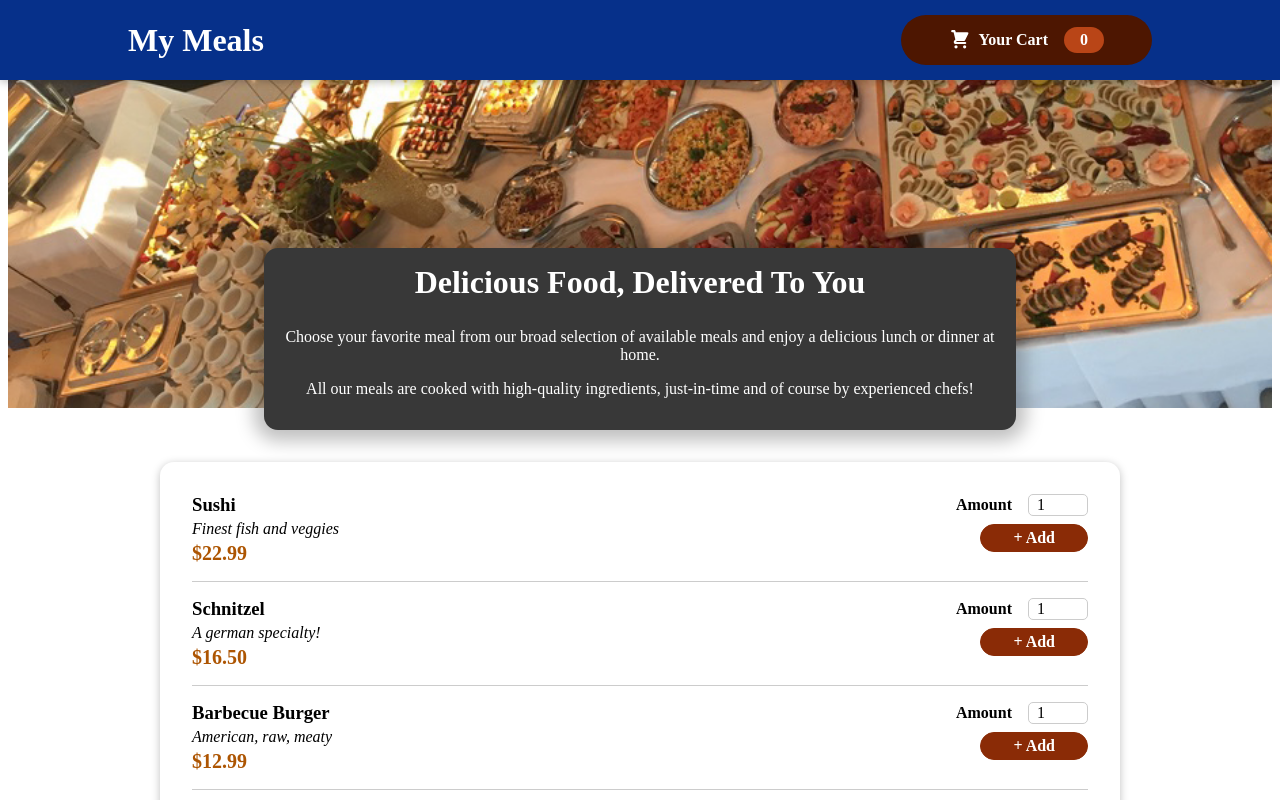
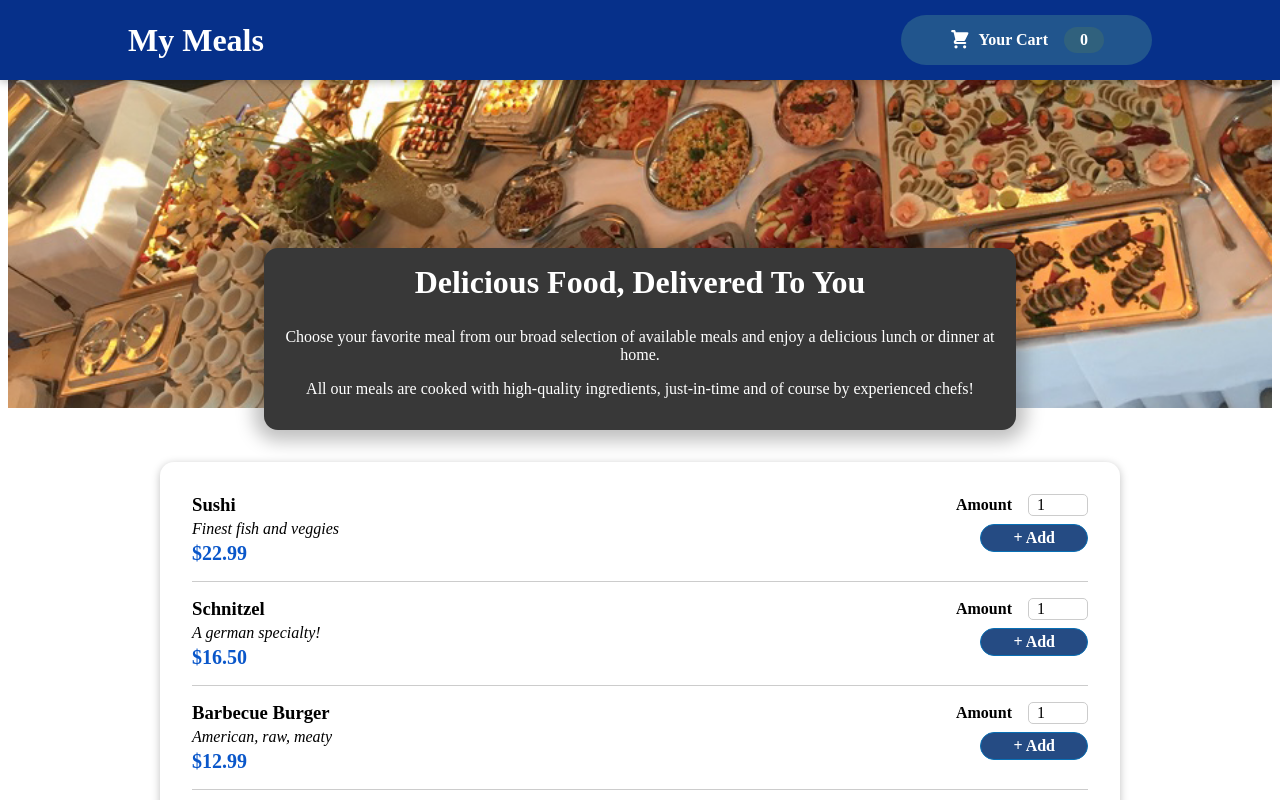
Before and after one commit to yash06112002/My-Food-Cart, a React (Vite) app: page / in a window 1280 px wide. Shown: the top 800 px of the page. Built offline with nearby package versions, Linux system fonts and the light colour scheme.

Commit message:
Improved styling

```diff
--- a/src/components/Cart/Cart.module.css
+++ b/src/components/Cart/Cart.module.css
@@ -23,7 +23,7 @@
     font: inherit;
     cursor: pointer;
     background-color: transparent;
-    border: 1px solid #8a2b06;
+    border: 1px solid #063f8a;
     padding: 0.5rem 2rem;
     border-radius: 25px;
     margin-left: 1rem;
@@ -31,16 +31,16 @@
 
   .actions button:hover,
   .actions button:active {
-    background-color: #5a1a01;
-    border-color: #5a1a01;
+    background-color: #0e3f71;
+    border-color: #320388;
     color: white;
   }
 
   .actions .button--alt {
-    color: #8a2b06;
+    color: #062e67;
   }
 
   .actions .button {
-    background-color: #8a2b06;
+    background-color: #165b9c;
     color: white;
   }
--- a/src/components/Layout/Cartbutton.module.css
+++ b/src/components/Layout/Cartbutton.module.css
@@ -2,7 +2,7 @@
     cursor: pointer;
     font: inherit;
     border: none;
-    background-color: #4d1601;
+    background-color: #21558d;
     color: white;
     padding: 0.75rem 3rem;
     display: flex;
@@ -14,7 +14,7 @@
 
   .button:hover,
   .button:active {
-    background-color: #2c0d00;
+    background-color: #013062;
   }
 
   .icon {
@@ -24,7 +24,7 @@
   }
 
   .badge {
-    background-color: #b94517;
+    background-color: #30617d;
     padding: 0.25rem 1rem;
     border-radius: 25px;
     margin-left: 1rem;
@@ -33,7 +33,7 @@
 
   .button:hover .badge,
   .button:active .badge {
-    background-color: #92320c;
+    background-color: #0c6192;
   }
 
   .bump {
--- a/src/components/Meals/MealItem/MealItem.module.css
+++ b/src/components/Meals/MealItem/MealItem.module.css
@@ -17,6 +17,6 @@
   .price {
     margin-top: 0.25rem;
     font-weight: bold;
-    color: #ad5502;
+    color: #0a57ca;
     font-size: 1.25rem;
   }
--- a/src/components/Meals/MealItem/MealItemForm.module.css
+++ b/src/components/Meals/MealItem/MealItemForm.module.css
@@ -5,8 +5,8 @@
   .form button {
     font: inherit;
     cursor: pointer;
-    background-color: #8a2b06;
-    border: 1px solid #8a2b06;
+    background-color: #224982fb;
+    border: 1px solid #096fb4;
     color: white;
     padding: 0.25rem 2rem;
     border-radius: 20px;
@@ -15,6 +15,6 @@
 
   .form button:hover,
   .form button:active {
-    background-color: #641e03;
-    border-color: #641e03;
+    background-color: #033363;
+    border-color: #2e73b4;
   }
```
